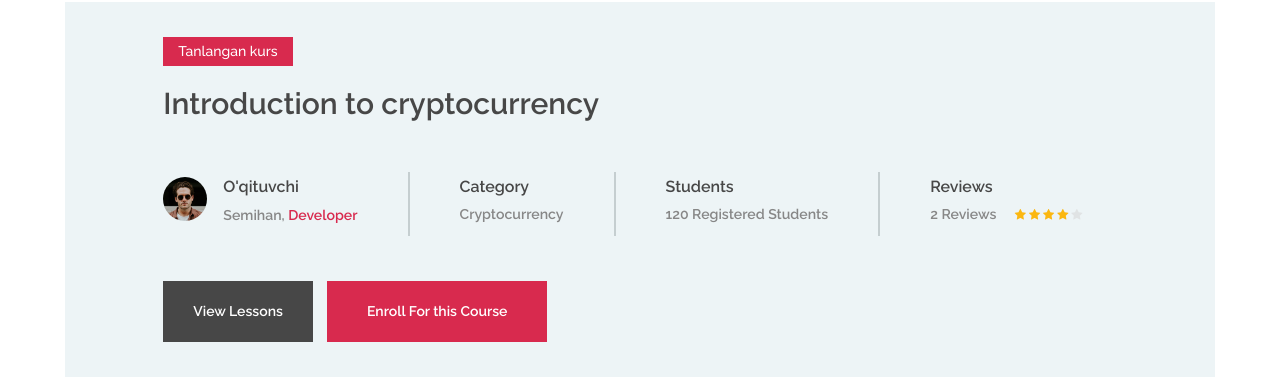
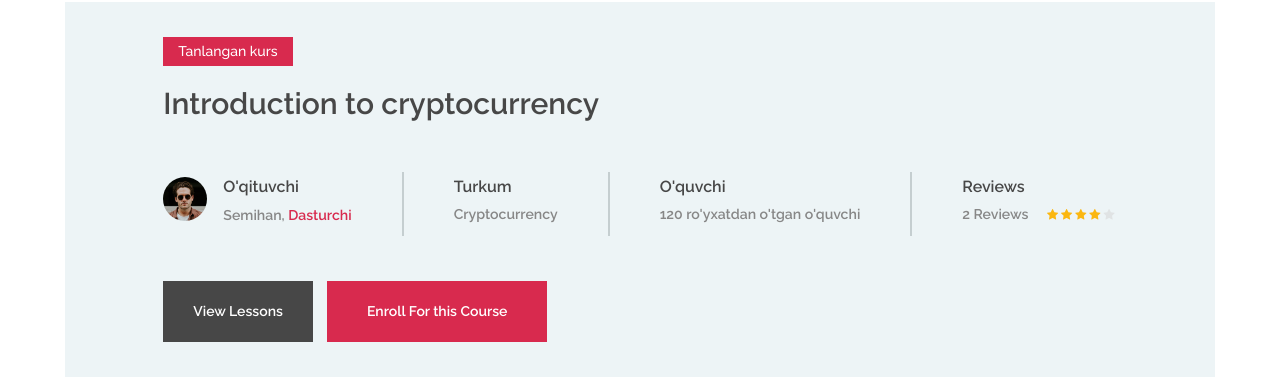
Before and after one commit to Xusanbek0039/Django-Corsera-clone, a Django app: a page that uses courses/templates/courses/course_detail.html in a window 1280 px wide. Shown: the part 647-1025 px from the top of the page. Run offline with Django 3.2, Linux system fonts and the light colour scheme; data comes from the database, SQL or seed files in the repository; parts of the project's set-up code (start-up, migrations or seed data) failed here and were passed over; some libraries are stand-ins or nearby versions.

Commit message:
Update course_detail.html

```diff
--- a/courses/templates/courses/course_detail.html
+++ b/courses/templates/courses/course_detail.html
@@ -52,19 +52,19 @@
               <div class="course-author">
                 <div class="ca-pic set-bg" data-setbg="img/authors/2.jpg"></div>
                 <h6>O'qituvchi</h6>
-                <p>{{course.creator|capfirst}}, <span>Developer</span></p>
+                <p>{{course.creator|capfirst}}, <span>Dasturchi</span></p>
               </div>
             </div>
             <div class="course-meta">
               <div class="cm-info">
-                <h6>Category</h6>
+                <h6>Turkum</h6>
                 <p>{{course.category}}</p>
               </div>
             </div>
             <div class="course-meta">
               <div class="cm-info">
-                <h6>Students</h6>
-                <p>120 Registered Students</p>
+                <h6>O'quvchi</h6>
+                <p>120 ro'yxatdan o'tgan o'quvchi</p>
               </div>
             </div>
             <div class="course-meta">
```
